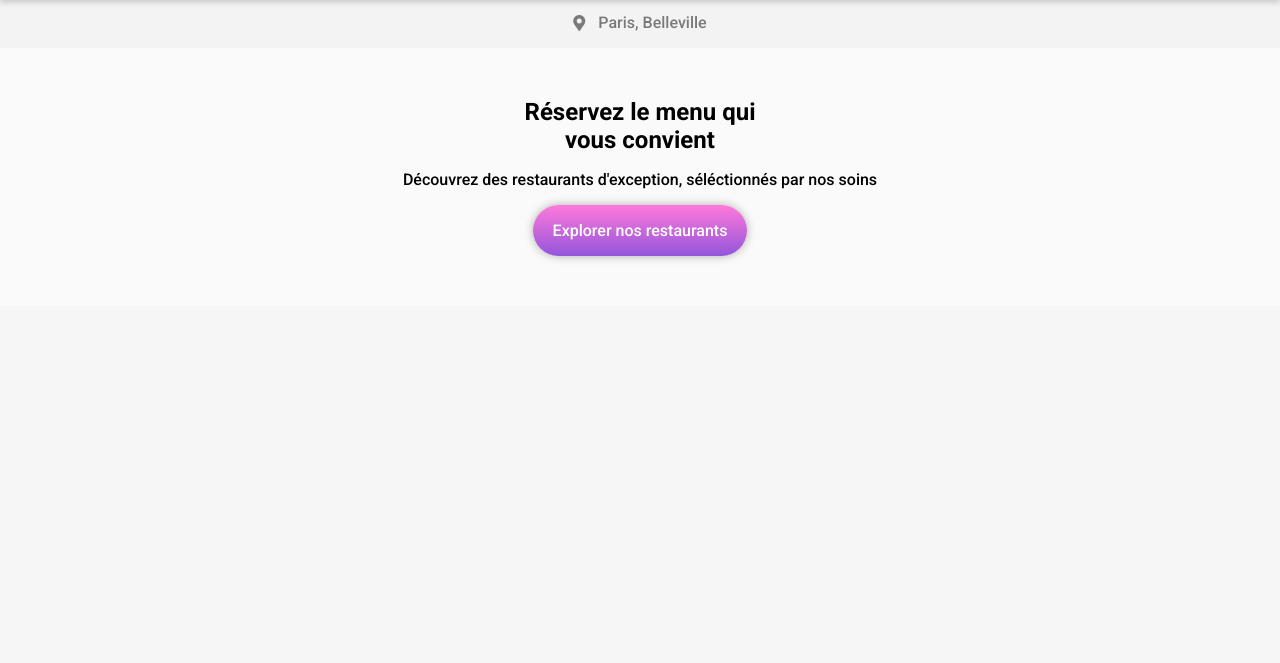
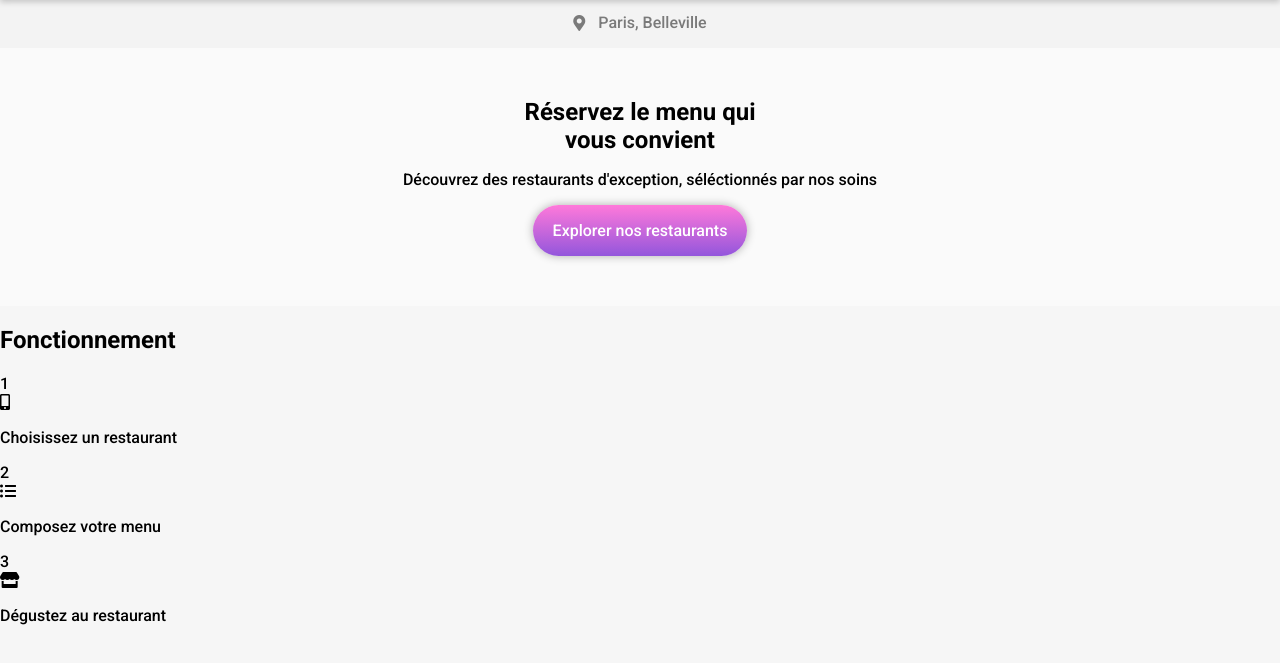
Before and after one commit to baptistegfy/BaptisteGeffroy_3_230421, a website: page index.html in a window 1280 px wide. Shown: the part 83-746 px from the top of the page. Drawn offline with Linux system fonts and the light colour scheme; a web font is replaced by a local one.

Commit message:
add process section

```diff
--- a/index.html
+++ b/index.html
@@ -47,6 +47,35 @@
           <p>Explorer nos restaurants</p>
         </div>
       </div>
+
+      <!-- Process -->
+      <div class="process__contain">
+
+        <div class="process">
+          <h2 class="process__title">Fonctionnement</h2>
+
+          <div class="process__steps">
+            <div class="process__step">
+              <div class="process__number">1</div>
+              <div class="process__icon"><i class="fas fa-mobile-alt"></i></div>
+              <p class="process__text">Choisissez un restaurant</p>
+            </div>
+
+            <div class="process__step">
+              <div class="process__number">2</div>
+              <div class="process__icon"><i class="fas fa-list-ul"></i></div>
+              <p class="process__text">Composez votre menu</p>
+            </div>
+
+            <div class="process__step">
+              <div class="process__number">3</div>
+              <div class="process__icon"><i class="fas fa-store"></i></div>
+              <p class="process__text">Dégustez au restaurant</p>
+            </div>
+          </div>
+        </div>
+
+      </div>
       <!-- fin main -->
     </main>
     <!--  -->
```
